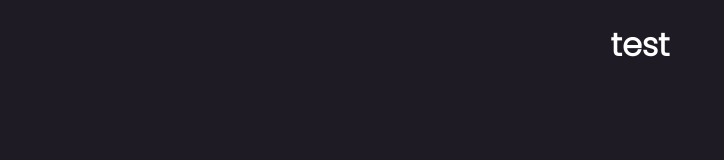
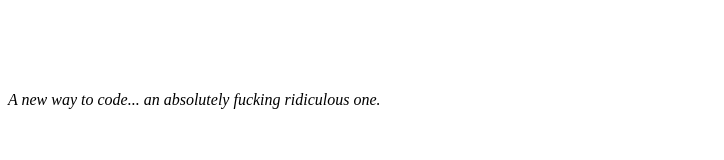
Before and after one commit to DreamBerdStack/DreamBerdStack.github.io, a plain HTML site: page index.html in a window 1280 px wide. Shown: the whole page, without its empty margins (0-724 px from the left). Drawn offline with Linux system fonts and the light colour scheme.

Commit message:
more stupid changes

```diff
--- a/index.html
+++ b/index.html
@@ -6,7 +6,7 @@
     <style>
       @import url('https://fonts.googleapis.com/css2?family=Poppins:wght@300&display=swap');
       html {
-        background-color: #1f1b24;
+        background-color: linear-gradient(#1f1b24, #51475e);
       }
       .white_text {
         font-family: Poppins, sans-serif;
@@ -15,8 +15,9 @@
     </style>
   </head>
   <body>
-    <div align="center">
-      <h1 class="white_text">test</h1>
+    <div align="left">
+      <h1 class="white_text">The DreamBerd Stack Project</h1>
+      <i>A new way to code... an absolutely fucking ridiculous one.</i>
     </div>
   </body>
 </html>
```
